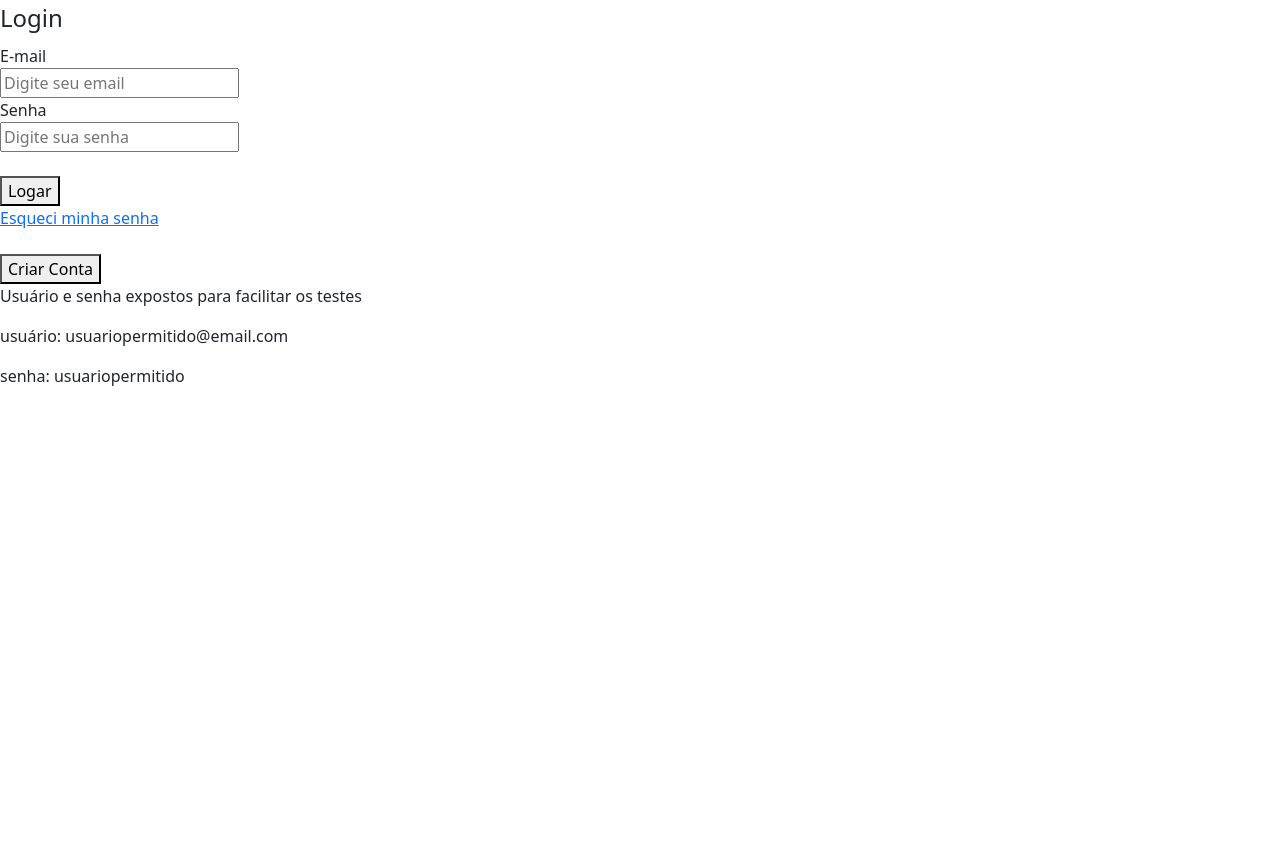
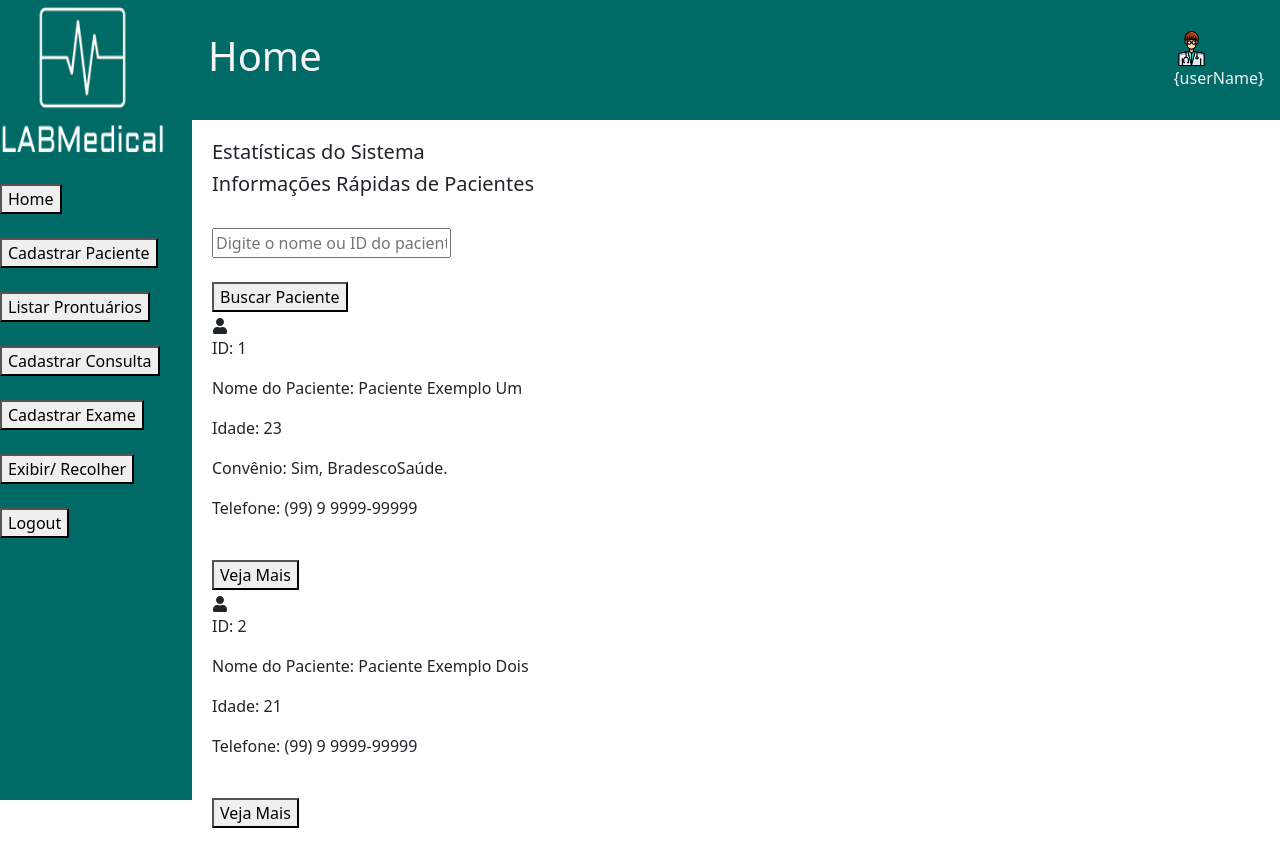
Before and after one commit to rodrigopieritz/m2labmedical, a React (Vite) app: page / in a window 1280 px wide. Before the commit this address led to /login. Before the commit the page ends 800 px from the top, so only its background shows below. Built offline with nearby package versions, Linux system fonts and the light colour scheme.

Commit message:
estrutura inicial e Card de Pacientes

```diff
--- /dev/null
+++ b/src/components/HomeComponent/HomeComponent.jsx
@@ -0,0 +1,131 @@
+import React, { useState } from "react";
+import { ButtonComponent } from "../Button/buttonComponent";
+import { InputComponent } from "../Input/inputComponent";
+import * as Styled from "./HomeComponent.style";
+import PatientCard from "../PatientCard/PatientCard";
+import { getPatients } from "../../service/patients.service";
+import { Navigate, useNavigate } from "react-router-dom";
+
+export const HomeComponent = () => {
+  const [searchQuery, setSearchQuery] = useState("");
+  const [foundPatient, setFoundPatient] = useState(null);
+  const [foundPatientError, setFoundPatientError] = useState(null);
+
+  const navigate = useNavigate();
+
+  const handleRedirect = (path) => {
+    navigate(path);
+  };
+
+  const patientsListRender = getPatients();
+
+  const searchLocalStorage = (query) => {
+    if (query.trim() === "") {
+      return null;
+    }
+
+    const patientsList = getPatients();
+
+    const foundByName = patientsList.find((patient) =>
+      patient.name.toLowerCase().includes(query.toLowerCase())
+    );
+
+    if (foundByName) {
+      return foundByName;
+    }
+
+    const queryAsNumber = Number(query);
+    if (!isNaN(queryAsNumber)) {
+      const foundById = patientsList.find(
+        (patient) => patient.id === queryAsNumber
+      );
+      if (foundById) {
+        return foundById;
+      }
+    }
+
+    return null;
+  };
+
+  const handleSearchPatient = () => {
+    const foundPatient = searchLocalStorage(searchQuery);
+    if (foundPatient) {
+      setFoundPatient(foundPatient);
+    } else {
+      setFoundPatient(null);
+      alert("Paciente não encontrado.");
+    }
+  };
+
+  return (
+    <>
+      <div>
+        <h5>Estatísticas do Sistema</h5>
+      </div>
+
+      <div>
+        <h5>Informações Rápidas de Pacientes</h5>
+        <div>
+          <InputComponent
+            id="searchPatientInp"
+            type="text"
+            placeholder="Digite o nome ou ID do paciente"
+            value={searchQuery}
+            onInput={(event) => setSearchQuery(event.target.value)}
+          />
+          <ButtonComponent
+            id="searchPatientBtn"
+            type="button"
+            label="Buscar Paciente"
+            onClick={handleSearchPatient}
+          />
+        </div>
+        {!foundPatient ? (
+          <div>
+            <div>
+              {patientsListRender.map((patient) => (
+                <div key={patient.id}>
+                  <PatientCard
+                    id={patient.id}
+                    name={patient.name}
+                    birthdate={patient.bithdate}
+                    insurance={patient.insurance}
+                    phone={patient.phone}
+                  />
+                  <ButtonComponent
+                    id={`seeMoreBtn${patient.id}`}
+                    onClick={() =>
+                      handleRedirect(`/patient-medical-record/${patient.id}`)
+                    }
+                    label="Veja Mais"
+                  />
+                </div>
+              ))}
+            </div>
+          </div>
+        ) : (
+          <div>
+            Paciente Selecionado: {foundPatient.name}
+            <div key={foundPatient.id}>
+              <PatientCard
+                id={foundPatient.id}
+                name={foundPatient.name}
+                birthdate={foundPatient.bithdate}
+                insurance={foundPatient.insurance}
+                phone={foundPatient.phone}
+              />
+              <ButtonComponent
+                id={`seeMoreBtn${foundPatient.id}`}
+                onClick={() =>
+                  handleRedirect(`/patient-medical-record/${foundPatient.id}`)
+                }
+                label="Veja Mais"
+              />
+            </div>
+          </div>
+        )}
+        {foundPatientError && <div>{foundPatientError}</div>}
+      </div>
+    </>
+  );
+};
--- a/src/pages/Home/Home.pages.jsx
+++ b/src/pages/Home/Home.pages.jsx
@@ -1,31 +1,59 @@
-import { useContext } from "react";
-import { AuthContext } from "../../context/auth/auth.context";
-import { Navigate } from "react-router";
+// import { useContext } from "react";
+// import { AuthContext } from "../../context/auth/auth.context";
+// import { Navigate } from "react-router";
+// import SidebarMenu from "../../components/SidebarMenu/SidebarMenu";
+// import Toolbar from "../../components/Toolbar/ToolbarComponent";
+// import * as Styled from "../../global.style";
+
+// export const HomePage = () => {
+//   const { auth } = useContext(AuthContext);
+
+//   const render = () => {
+//     const userEmail = auth.user.email;
+//     const userName = userEmail.split("@")[0];
+//     return (
+//       <Styled.PageContainer>
+//         <SidebarMenu />
+//         <Styled.MainContent>
+//           <Toolbar
+//             pageTitle="Home"
+//             userName={userName}
+//             userPhoto="userPhoto.png"
+//           />
+//           <Styled.SpecificPageContent>
+//             <p> HomePage is render </p>
+//           </Styled.SpecificPageContent>
+//         </Styled.MainContent>
+//       </Styled.PageContainer>
+//     );
+//   };
+//   return auth.isLogged ? render() : <Navigate to={"/login"} />;
+// };
+
+//Para manutneção
+
+
+import { HomeComponent } from "../../components/HomeComponent/HomeComponent";
 import SidebarMenu from "../../components/SidebarMenu/SidebarMenu";
 import Toolbar from "../../components/Toolbar/ToolbarComponent";
 import * as Styled from "../../global.style";
 
 export const HomePage = () => {
-  const { auth } = useContext(AuthContext);
 
-  const render = () => {
-    const userEmail = auth.user.email;
-    const userName = userEmail.split("@")[0];
     return (
       <Styled.PageContainer>
         <SidebarMenu />
         <Styled.MainContent>
           <Toolbar
             pageTitle="Home"
-            userName={userName}
+            userName="{userName}"
             userPhoto="userPhoto.png"
           />
           <Styled.SpecificPageContent>
-            <p> HomePage is render </p>
+            <HomeComponent/>
+
           </Styled.SpecificPageContent>
         </Styled.MainContent>
       </Styled.PageContainer>
     );
-  };
-  return auth.isLogged ? render() : <Navigate to={"/login"} />;
-};
+  }
```
Also changed, not shown: src/components/HomeComponent/HomeComponent.style.jsx (added), src/components/StatsCardComponent/StatsCardComponent.jsx (added), src/components/StatsCardComponent/StatsCardComponent.style.jsx (added).
